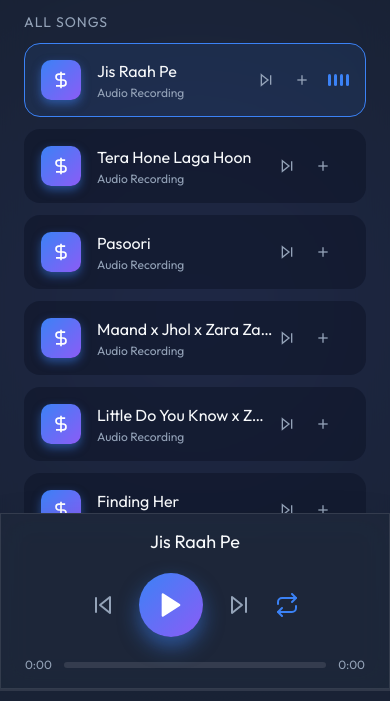
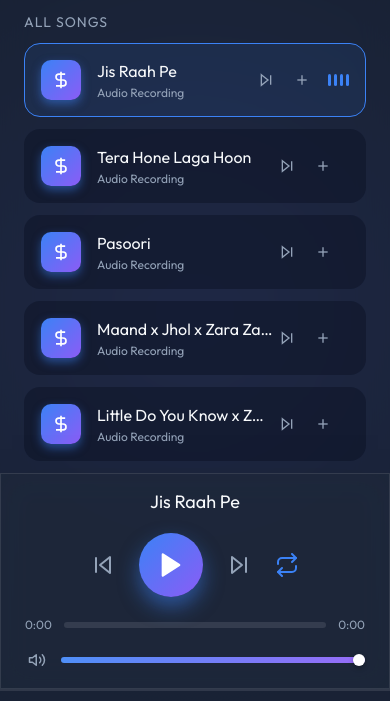
Before and after one commit to AryanKo/Rhythm.Strings, a website with bundled scripts: page index.html in a window 390 px wide. Shown: the part 110-811 px from the top of the page. Built offline with nearby package versions, Linux system fonts and the light colour scheme.

Commit message:
Feat: Add volume slider and mute button

```diff
--- a/index.html
+++ b/index.html
@@ -95,6 +95,28 @@
                     </div>
                     <span id="time-total">0:00</span>
                 </div>
+
+                <div class="volume-container">
+                    <button id="volume-btn" class="control-btn volume-btn" aria-label="Mute/Unmute">
+                        <svg id="volume-icon-high" viewBox="0 0 24 24" fill="none" stroke="currentColor" stroke-width="2" stroke-linecap="round" stroke-linejoin="round">
+                            <polygon points="11 5 6 9 2 9 2 15 6 15 11 19 11 5"></polygon>
+                            <path d="M19.07 4.93a10 10 0 0 1 0 14.14M15.54 8.46a5 5 0 0 1 0 7.07"></path>
+                        </svg>
+                        <svg id="volume-icon-low" class="hidden" viewBox="0 0 24 24" fill="none" stroke="currentColor" stroke-width="2" stroke-linecap="round" stroke-linejoin="round">
+                            <polygon points="11 5 6 9 2 9 2 15 6 15 11 19 11 5"></polygon>
+                            <path d="M15.54 8.46a5 5 0 0 1 0 7.07"></path>
+                        </svg>
+                        <svg id="volume-icon-mute" class="hidden" viewBox="0 0 24 24" fill="none" stroke="currentColor" stroke-width="2" stroke-linecap="round" stroke-linejoin="round">
+                            <polygon points="11 5 6 9 2 9 2 15 6 15 11 19 11 5"></polygon>
+                            <line x1="23" y1="9" x2="17" y2="15"></line>
+                            <line x1="17" y1="9" x2="23" y2="15"></line>
+                        </svg>
+                    </button>
+                    <div class="volume-slider-wrapper">
+                        <input type="range" id="volume-slider" class="volume-slider" min="0" max="1" step="0.01" value="1" aria-label="Volume">
+                        <div class="volume-progress" id="volume-progress"></div>
+                    </div>
+                </div>
             </div>
 
             <audio id="audio-element"></audio>
--- a/script.js
+++ b/script.js
@@ -18,6 +18,13 @@ document.addEventListener('DOMContentLoaded', () => {
     const timeCurrent = document.getElementById('time-current');
     const timeTotal = document.getElementById('time-total');
 
+    const volumeBtn = document.getElementById('volume-btn');
+    const volumeSlider = document.getElementById('volume-slider');
+    const volumeProgress = document.getElementById('volume-progress');
+    const volumeIconHigh = document.getElementById('volume-icon-high');
+    const volumeIconLow = document.getElementById('volume-icon-low');
+    const volumeIconMute = document.getElementById('volume-icon-mute');
+
     let currentTrackIndex = 0;
     let isPlaying = false;
     let isRepeating = true; // Default to repeat active
@@ -35,6 +42,7 @@ document.addEventListener('DOMContentLoaded', () => {
 
     // Initialize application
     function init() {
+        initVolume();
         renderTrackList();
         loadTrack(currentTrackIndex);
         updateRepeatState();
@@ -383,11 +391,75 @@ document.addEventListener('DOMContentLoaded', () => {
         });
     }
 
+    // Volume Logic
+    function initVolume() {
+        const savedVolume = localStorage.getItem('rs_volume');
+        const savedMuted = localStorage.getItem('rs_muted');
+
+        let vol = savedVolume !== null ? parseFloat(savedVolume) : 1;
+        let isMuted = savedMuted === 'true';
+
+        audioElement.volume = vol;
+        audioElement.muted = isMuted;
+        volumeSlider.value = vol;
+        updateVolumeUI(vol, isMuted);
+    }
+
+    function updateVolumeUI(vol, isMuted) {
+        // Update slider progress visually
+        volumeProgress.style.width = `${vol * 100}%`;
+
+        // Hide all icons
+        volumeIconHigh.classList.add('hidden');
+        volumeIconLow.classList.add('hidden');
+        volumeIconMute.classList.add('hidden');
+
+        // Determine which to show
+        if (isMuted || vol === 0) {
+            volumeIconMute.classList.remove('hidden');
+        } else if (vol < 0.5) {
+            volumeIconLow.classList.remove('hidden');
+        } else {
+            volumeIconHigh.classList.remove('hidden');
+        }
+    }
+
+    function handleVolumeChange(e) {
+        const vol = parseFloat(e.target.value);
+        audioElement.volume = vol;
+
+        // If slider dragged from 0 and it was muted, unmute
+        if (vol > 0 && audioElement.muted) {
+            audioElement.muted = false;
+            localStorage.setItem('rs_muted', 'false');
+        }
+
+        // Update UI and save
+        updateVolumeUI(vol, audioElement.muted);
+        localStorage.setItem('rs_volume', vol);
+    }
+
+    function toggleMute() {
+        audioElement.muted = !audioElement.muted;
+        localStorage.setItem('rs_muted', audioElement.muted.toString());
+
+        // If we un-mute but volume is 0, bump it to 0.5 for UX
+        if (!audioElement.muted && audioElement.volume === 0) {
+            audioElement.volume = 0.5;
+            volumeSlider.value = 0.5;
+            localStorage.setItem('rs_volume', '0.5');
+        }
+
+        updateVolumeUI(audioElement.volume, audioElement.muted);
+    }
+
     // Event Listeners
     playPauseBtn.addEventListener('click', togglePlayPause);
     prevBtn.addEventListener('click', prevTrack);
     nextBtn.addEventListener('click', nextTrack);
     repeatBtn.addEventListener('click', toggleRepeat);
+    volumeBtn.addEventListener('click', toggleMute);
+    volumeSlider.addEventListener('input', handleVolumeChange);
 
     audioElement.addEventListener('timeupdate', updateProgress);
     audioElement.addEventListener('loadedmetadata', updateProgress);
--- a/styles.css
+++ b/styles.css
@@ -557,6 +557,90 @@ body {
     opacity: 0.7;
 }
 
+/* Volume Controls */
+.volume-container {
+    display: flex;
+    align-items: center;
+    gap: 12px;
+    margin-top: 16px;
+    width: 100%;
+}
+
+.volume-btn {
+    width: 24px;
+    height: 24px;
+    padding: 0;
+    flex-shrink: 0;
+}
+
+.volume-btn svg {
+    width: 18px;
+    height: 18px;
+}
+
+.volume-slider-wrapper {
+    flex: 1;
+    position: relative;
+    height: 6px;
+    display: flex;
+    align-items: center;
+}
+
+.volume-slider {
+    -webkit-appearance: none;
+    appearance: none;
+    width: 100%;
+    height: 6px;
+    background: rgba(255, 255, 255, 0.1);
+    border-radius: 3px;
+    outline: none;
+    margin: 0;
+    cursor: pointer;
+    position: absolute;
+    z-index: 2;
+}
+
+.volume-slider::-webkit-slider-thumb {
+    -webkit-appearance: none;
+    appearance: none;
+    width: 12px;
+    height: 12px;
+    border-radius: 50%;
+    background: white;
+    cursor: pointer;
+    box-shadow: 0 2px 5px rgba(0,0,0,0.3);
+    transition: transform 0.1s;
+}
+
+.volume-slider::-webkit-slider-thumb:hover {
+    transform: scale(1.2);
+}
+
+.volume-slider::-moz-range-thumb {
+    width: 12px;
+    height: 12px;
+    border-radius: 50%;
+    background: white;
+    cursor: pointer;
+    border: none;
+    box-shadow: 0 2px 5px rgba(0,0,0,0.3);
+    transition: transform 0.1s;
+}
+
+.volume-slider::-moz-range-thumb:hover {
+    transform: scale(1.2);
+}
+
+.volume-progress {
+    position: absolute;
+    height: 6px;
+    width: 100%;
+    background: linear-gradient(to right, #3b82f6, #8b5cf6);
+    border-radius: 3px;
+    pointer-events: none;
+    z-index: 1;
+}
+
 /* Mobile Optimizations */
 @media (max-width: 480px) {
     body {
```
